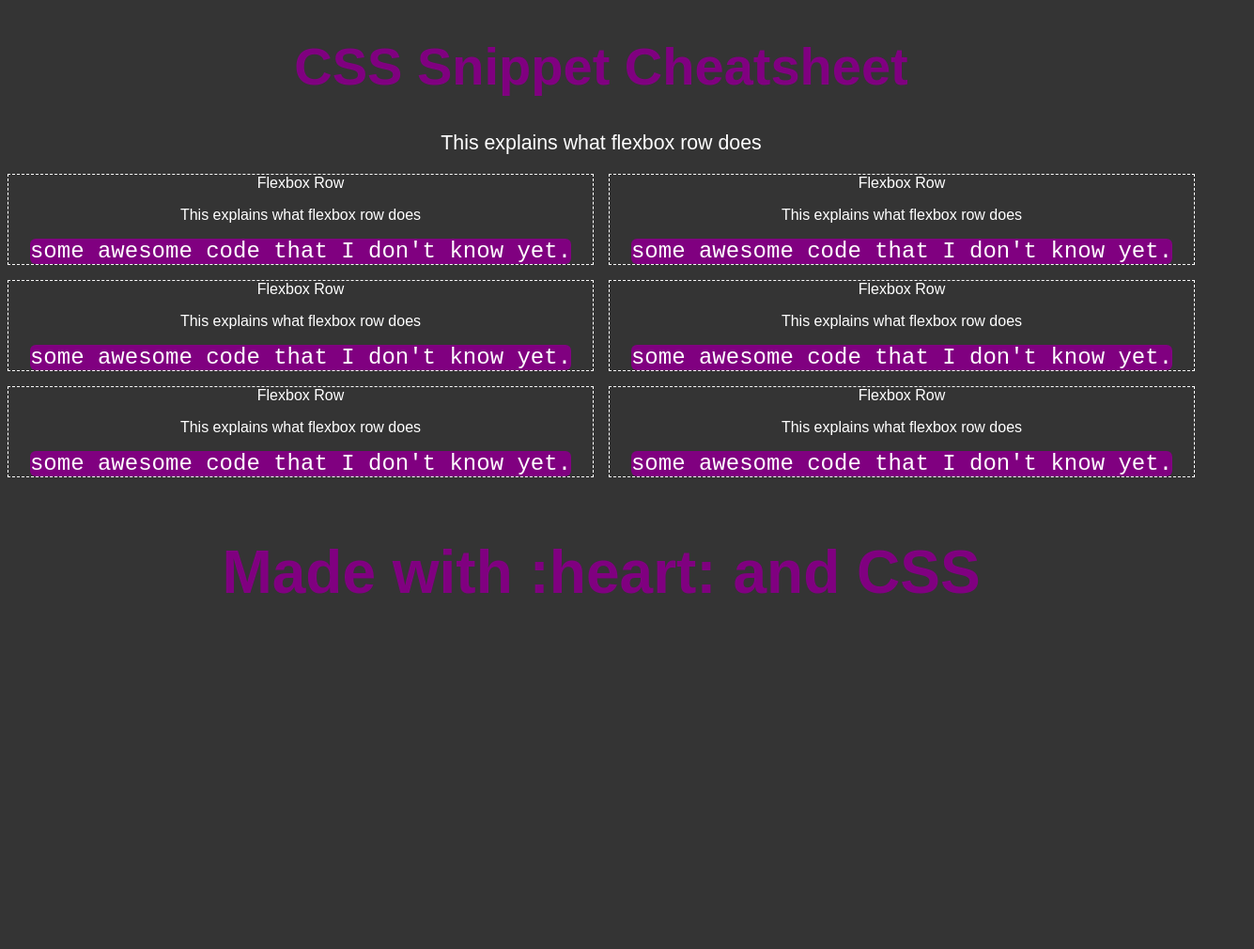
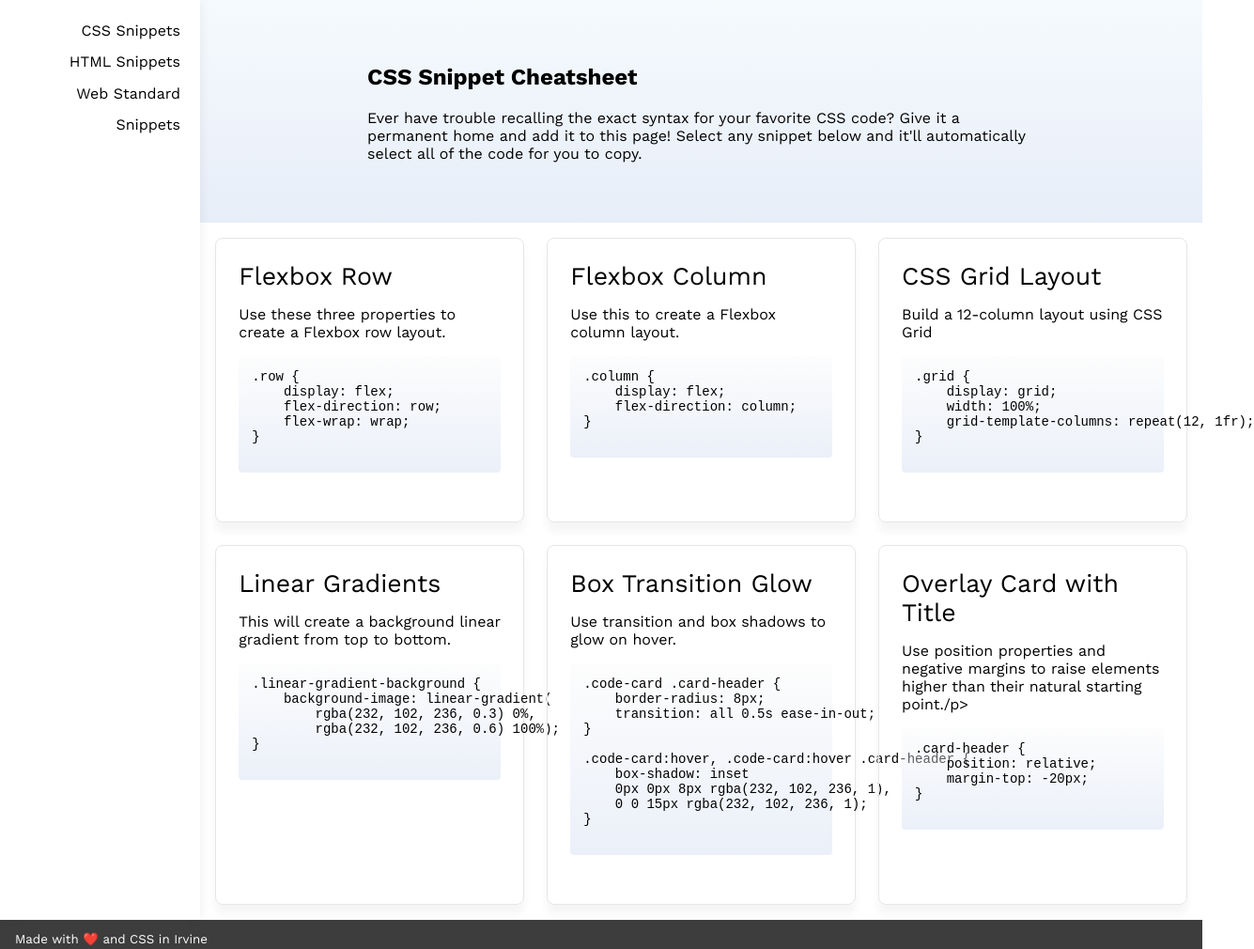
Before and after one commit to mrjeoffrey/devsnippets, a plain HTML site: page index.html in a window 1280 px wide. Shown: the top 1010 px of the page at 94% size, 1335 px wide, since content can reach past the window. Before the commit the page ends 800 px from the top, so only its background shows below. Drawn offline with nearby package versions, Linux system fonts and the light colour scheme.

Commit message:
Created better structure for index.html and style2.css

```diff
--- a/assets/css/style2.css
+++ b/assets/css/style2.css
@@ -1,5 +1,119 @@
-/* STRUCTURAL STYLES */
+:root {
+    --linear-gradient: linear-gradient(
+        rgba(247, 248, 249, 0.3) 0%,
+        rgba(222, 229, 244, 0.6) 100%);
+}
 
+body {
+    font-family: 'Work Sans', sans-serif;
+    margin: 0;
+    padding: 0;
+}
+
+.grid {
+    display: grid;
+    width: 100%;
+    grid-template-columns: repeat(6, 1fr);
+    /* gap:1rem; */
+}
+
+.snippet-grid {
+    display: grid;
+    grid-template-columns: repeat(6, 1fr);
+    gap:1.5rem;
+    margin: 1rem;
+    grid-row: auto;
+}
+
+
+.span-1 {
+    grid-column: span 1;
+}
+.span-2 {
+    grid-column: span 2;
+}
+.span-3 {
+    grid-column: span 3;
+}
+.span-4 {
+    grid-column: span 4;
+}
+.span-5 {
+    grid-column: span 5;
+}
+.span-6 {
+    grid-column: span 6;
+}
+
+aside {
+    grid-column: 1 / 2;
+    grid-row: 1 / 4;
+    position: sticky;
+    box-shadow: 2px 0 10px rgba(0, 0, 0, 0.053);
+}
+
+main {
+    grid-column: 2 / -1;
+}
+
+.start {
+    grid-column: 2 / 6;
+    justify-self: center;
+}
+
+header {
+    padding: 3rem 0;
+    background-color: rgb(245, 251, 255);
+    background-image: var(--linear-gradient);
+}
+
+pre {
+    font-size: 14px;
+    border-radius: 4px;
+    padding: 1em;
+    margin-top: 1em;
+    margin-bottom: 2em;
+    width: 100%;
+}
+
+.navlist {
+list-style-type: none;
+text-align: right;
+margin-right:10%;
+line-height: 25pt;
+}
+
+.card {
+    border:1px solid rgb(230, 230, 230);
+    padding: 1.5em;
+    border-radius: .5rem;
+    box-shadow: 0 10px 10px rgb(245, 245, 245);
+    grid-column: span 2;
+}
+
+.title {
+    font-weight: 400;
+    font-size: 20pt;
+}
+
+
+
+.code-block {
+    width:auto;
+    background-image: var(--linear-gradient);
+}
+
+
+footer {
+    background-color: #3d3d3d;
+    color: white;
+    font-size: 10pt;
+    padding-left: 1rem;
+}
+
+
+
+/*
 * {
     color: white;
     box-sizing: border-box;
@@ -20,11 +134,11 @@ main {
 
 .card {
     flex: 1 0 33%;
-}
+} */
 
 /* DESIGN */
 
-h1 {
+/* h1 {
     font-size: 42pt;
     color: purple;
 }
@@ -32,10 +146,10 @@ header p {
     color:white;
     font-size: 16pt;
     line-height: 18pt;
-}
+} */
 
 /* CARD STYLES */
-
+/*
 .card {
     border: 1px dashed white;
     color: purple;
@@ -54,4 +168,4 @@ footer p {
     font-size: 48pt;
     color: purple;
     font-weight: bolder;
-}
+} */
--- a/index.html
+++ b/index.html
@@ -5,72 +5,133 @@
     <meta http-equiv="X-UA-Compatible" content="IE=edge">
     <meta name="viewport" content="width=992px, initial-scale=1.0">
     <link rel="stylesheet" href="./assets/css/style2.css">
+    <link rel="preconnect" href="https://fonts.googleapis.com">
+
+    <!-- Import Google Font -->
+    <link rel="preconnect" href="https://fonts.gstatic.com" crossorigin>
+    <link href="https://fonts.googleapis.com/css2?family=Work+Sans:wght@100;200;400;500;600;700&display=swap" rel="stylesheet">
     <title>CSS Snippet Cheatsheet</title>
 </head>
 <body>
+    <section class="grid">
 
-    <header>
-        <h1>CSS Snippet Cheatsheet</h1>
-        <p>This explains what flexbox row does</p>
+    <header class="grid span-5">
+        <div class="start span-2"><h1>CSS Snippet Cheatsheet</h1>
+        <p>Ever have trouble recalling the exact syntax for your favorite CSS code? Give it a permanent home and add it to
+            this page! Select any snippet below and it'll automatically select all of the code for you to copy.</p></div>
     </header>
 
-    <main>
+<aside>
+    <nav>
+        <ul class="navlist">
+            <li>CSS Snippets</li>
+            <li>HTML Snippets</li>
+            <li>Web Standard Snippets</li>
+
+        </ul>
+    </nav>
+
+</aside>
+
+    <main class="snippet-grid">
 
         <div class="card">
             <div class="title">Flexbox Row</div>
                 <div class="code-container">
-                    <p>This explains what flexbox row does</p>
-                    <code>some awesome code that I don't know yet.</code>
+                    <p>Use these three properties to create a Flexbox row layout.</p>
+
+                    <pre class="code-block">
+<code>.row {
+    display: flex;
+    flex-direction: row;
+    flex-wrap: wrap;
+}</code>
+                    </pre>
                 </div>
         </div>
 
         <div class="card">
-            <div class="title">Flexbox Row</div>
+            <div class="title">Flexbox Column</div>
                 <div class="code-container">
-                    <p>This explains what flexbox row does</p>
-                    <code>some awesome code that I don't know yet.</code>
+                    <p>Use this to create a Flexbox column layout.</p>
+
+                    <pre class="code-block">
+<code>.column {
+    display: flex;
+    flex-direction: column;
+}</code>
+                    </pre>
                 </div>
         </div>
 
         <div class="card">
-            <div class="title">Flexbox Row</div>
+            <div class="title">CSS Grid Layout</div>
                 <div class="code-container">
-                    <p>This explains what flexbox row does</p>
-                    <code>some awesome code that I don't know yet.</code>
+                    <p>Build a 12-column layout using CSS Grid</p>
+                    <pre class="code-block">
+<code>.grid {
+    display: grid;
+    width: 100%;
+    grid-template-columns: repeat(12, 1fr);
+}</code>
+                    </pre>
                 </div>
         </div>
 
         <div class="card">
-            <div class="title">Flexbox Row</div>
+            <div class="title">Linear Gradients</div>
                 <div class="code-container">
-                    <p>This explains what flexbox row does</p>
-                    <code>some awesome code that I don't know yet.</code>
+                    <p>This will create a background linear gradient from top to bottom.</p>
+                    <pre class="code-block">
+<code>.linear-gradient-background {
+    background-image: linear-gradient(
+        rgba(232, 102, 236, 0.3) 0%,
+        rgba(232, 102, 236, 0.6) 100%);
+}</code>
+                </pre>
                 </div>
         </div>
 
         <div class="card">
-            <div class="title">Flexbox Row</div>
+            <div class="title">Box Transition Glow</div>
                 <div class="code-container">
-                    <p>This explains what flexbox row does</p>
-                    <code>some awesome code that I don't know yet.</code>
+                    <p>Use transition and box shadows to glow on hover.</p>
+                    <pre class="code-block">
+<code>.code-card .card-header {
+    border-radius: 8px;
+    transition: all 0.5s ease-in-out;
+}
+
+.code-card:hover, .code-card:hover .card-header {
+    box-shadow: inset
+    0px 0px 8px rgba(232, 102, 236, 1),
+    0 0 15px rgba(232, 102, 236, 1);
+}</code>
+                </pre>
                 </div>
         </div>
 
         <div class="card">
-            <div class="title">Flexbox Row</div>
+            <div class="title">Overlay Card with Title</div>
                 <div class="code-container">
-                    <p>This explains what flexbox row does</p>
-                    <code>some awesome code that I don't know yet.</code>
+                    <p>Use position properties and negative margins to raise elements higher than their natural starting point./p>
+
+                    <pre class="code-block">
+<code>.card-header {
+    position: relative;
+    margin-top: -20px;
+}</code>
+                </pre>
                 </div>
         </div>
 
     </main>
 
-    <footer>
-        <p>Made with :heart: and CSS</p>
+    <footer class="span-6">
+        <p>Made with ❤️ and CSS in Irvine</p>
     </footer>
 
-
+</section>
 
 </body>
 </html>
```
Also changed, not shown: index-req.html (+11 -5 lines).
